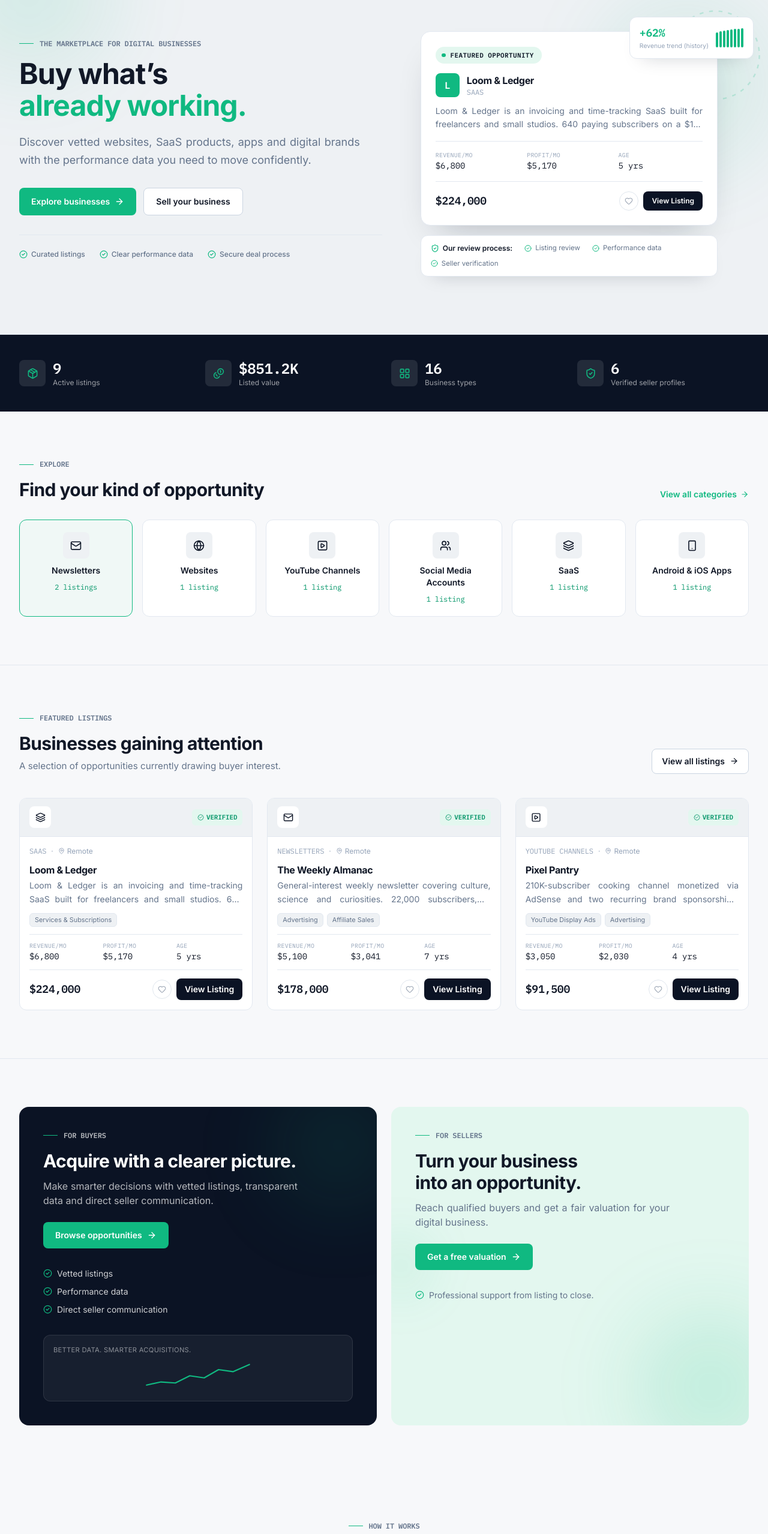
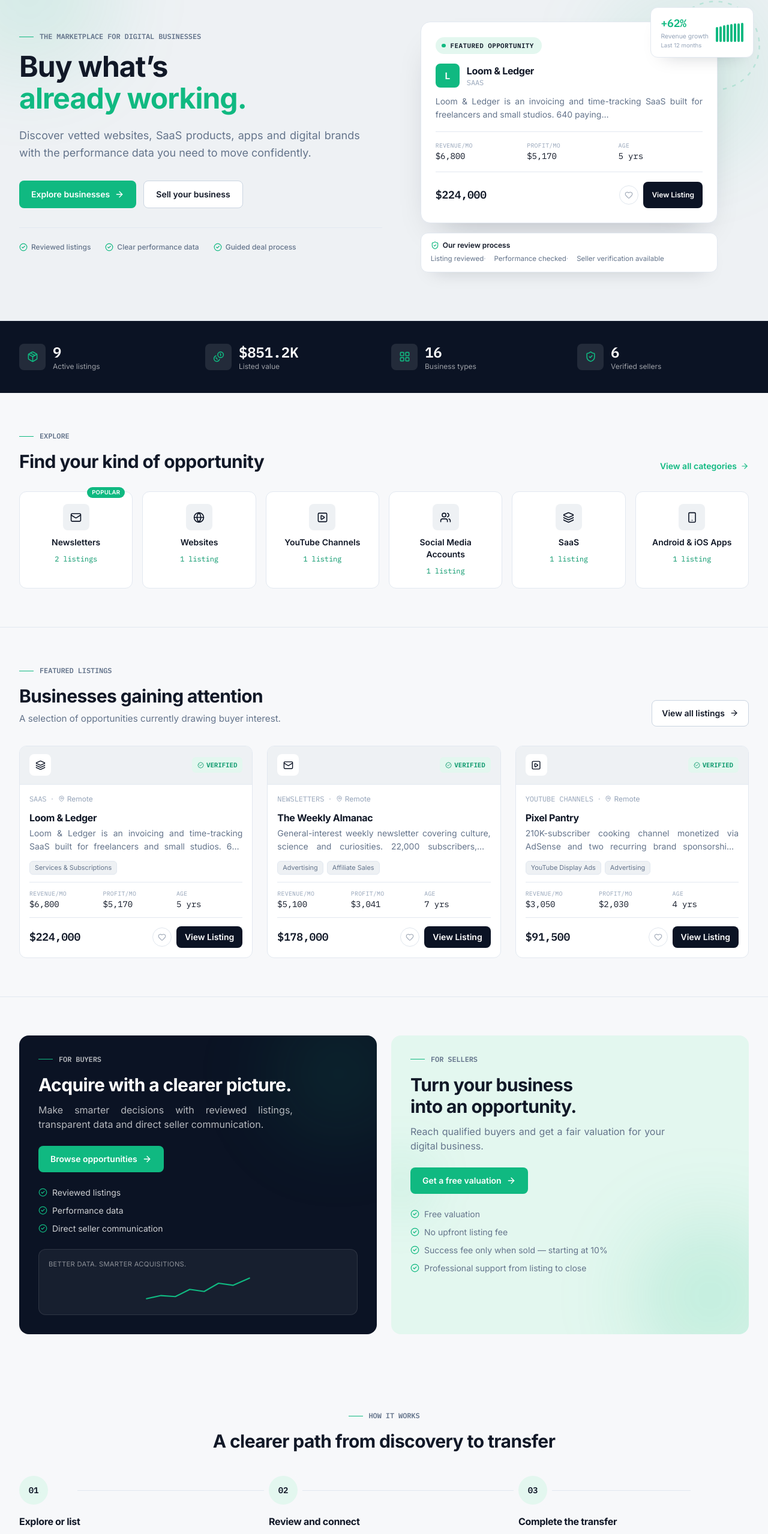
Before and after one commit to mdmanirmia/durqo-app, a Next.js app: page / in a window 1280 px wide. Shown: the part 132-2689 px from the top of the page at 60% size. Built offline with nearby package versions, Linux system fonts and the light colour scheme; no server answers; the database is empty.

Commit message:
Homepage refinement: spacing, honesty fixes, hero/category polish

```diff
--- a/src/app/page.tsx
+++ b/src/app/page.tsx
@@ -56,6 +56,30 @@ function fmtCompactUSD(n: number): string {
   return fmtUSD(n);
 }
 
+// A small number of hand-written, honest excerpts for specific listings
+// whose full overview reads awkwardly once cut to two lines — keyed by
+// title, and only ever used as an override of the real overview text, never
+// invented content. Anything not in this map falls back to `excerpt()`
+// below, which trims the listing's own real overview to a clean word
+// boundary (with CSS line-clamp-2 kept as a defensive fallback in the JSX
+// in case a browser renders the trimmed text wider than expected).
+const SPOTLIGHT_EXCERPTS: Record<string, string> = {
+  "PixelMind AI Design Studio": "AI-powered platform for creating on-brand marketing and social media assets.",
+};
+
+function excerpt(text: string, maxChars = 108): string {
+  if (text.length <= maxChars) return text;
+  const cut = text.slice(0, maxChars);
+  const lastSpace = cut.lastIndexOf(" ");
+  return (lastSpace > 40 ? cut.slice(0, lastSpace) : cut).trimEnd() + "…";
+}
+
+// The hero's review-process summary — one honest line describing Durqo's
+// marketplace-wide policy (see CONFIDENCE below), rendered as a single
+// nowrap line on wider screens and as an intentional 2-column grid (never
+// a lone wrapped item) below that, per the Sep 6 2026 refinement pass.
+const REVIEW_ITEMS = ["Listing reviewed", "Performance checked", "Seller verification available"];
+
 const STEPS = [
   { icon: Search, title: "Explore or list", body: "Browse vetted listings by category, or submit your own business to be listed." },
   { icon: LineChart, title: "Review and connect", body: "Evaluate performance data, ask questions and connect directly with the seller." },
@@ -99,7 +123,7 @@ export default async function Home() {
   // verified count automatically once sellers start verifying.
   const verifiedStat =
     verifiedCount > 0
-      ? { value: String(verifiedCount), label: "Verified seller profiles" }
+      ? { value: String(verifiedCount), label: "Verified sellers" }
       : { value: String(activeCategoryCount), label: "Categories with live listings" };
 
   // Featured opportunity (hero spotlight): prefer the highest-priced listing
@@ -135,6 +159,11 @@ export default async function Home() {
       : null;
   const sparkPoints = spotlightSeries.slice(-8);
   const sparkMax = sparkPoints.length ? Math.max(...sparkPoints, 1) : 1;
+  // Proof of Income is entered as a 12-month series across this project's
+  // seller forms, so "Last 12 months" is accurate for a normal listing —
+  // but if a listing has a shorter recorded history for any reason, say so
+  // honestly instead of claiming a span that isn't really there.
+  const spotlightPeriodLabel = spotlightSeries.length >= 10 ? "Last 12 months" : "Recorded history";
 
   const statsBar = [
     { icon: Package, value: String(listings.length), label: "Active listings" },
@@ -143,10 +172,14 @@ export default async function Home() {
     { icon: ShieldCheck, value: verifiedStat.value, label: verifiedStat.label },
   ];
 
+  const spotlightDescription = spotlight
+    ? SPOTLIGHT_EXCERPTS[spotlight.title] ?? excerpt(spotlight.overview || "Not disclosed")
+    : "";
+
   return (
     <main>
       {/* HERO */}
-      <section className="relative overflow-hidden border-b border-rule bg-paper-sunk py-16 sm:py-24">
+      <section className="relative overflow-hidden border-b border-rule bg-paper-sunk py-14 sm:py-20">
         <div
           className="pointer-events-none absolute -left-24 -top-24 h-72 w-72 rounded-full bg-brand/10 blur-3xl"
           aria-hidden
@@ -178,7 +211,7 @@ export default async function Home() {
               </div>
 
               <div className="mt-8 flex flex-wrap gap-x-6 gap-y-2.5 border-t border-rule pt-6">
-                {["Curated listings", "Clear performance data", "Secure deal process"].map((label) => (
+                {["Reviewed listings", "Clear performance data", "Guided deal process"].map((label) => (
                   <span key={label} className="flex items-center gap-1.5 text-xs font-medium text-ink-soft">
                     <CheckCircle2 size={14} className="text-brand" />
                     {label}
@@ -222,7 +255,7 @@ export default async function Home() {
                       </div>
                     </div>
                     <p className="mt-3 line-clamp-2 text-sm leading-relaxed text-ink-soft">
-                      {spotlight.overview || "Not disclosed"}
+                      {spotlightDescription}
                     </p>
 
                     <div className="mono mt-4 grid grid-cols-3 gap-3 border-t border-rule pt-4 text-sm">
@@ -248,7 +281,7 @@ export default async function Home() {
                         <WishlistButton listingId={spotlight.id} />
                         <Link
                           href={`/listing/${spotlight.id}`}
-                          className="rounded-lg bg-brand-strong px-3.5 py-2 text-xs font-semibold text-white hover:bg-navy-secondary"
+                          className="flex min-h-11 items-center rounded-lg bg-brand-strong px-3.5 py-2 text-xs font-semibold text-white hover:bg-navy-secondary"
                         >
                           View Listing
                         </Link>
@@ -257,17 +290,30 @@ export default async function Home() {
                   </div>
 
                   {/* Revenue trend — computed from the spotlight listing's
-                      own monthly stats; simply not rendered when there
-                      isn't enough real history to compute it. */}
-                  {spotlightTrendPercent !== null && (
+                      own monthly stats. The percentage only ever shows when
+                      there are at least two real recorded data points to
+                      compare; with a sparkline but no clean comparison, or
+                      with no history at all, this falls back to an honest
+                      label rather than a fabricated number. */}
+                  {(spotlightTrendPercent !== null || sparkPoints.length > 0) && (
                     <div className="mt-4 flex items-center gap-3 rounded-xl border border-rule bg-paper-raised px-4 py-3 shadow-[0_16px_32px_-22px_rgba(11,19,36,0.25)] lg:absolute lg:-right-2 lg:-top-2 lg:mt-0">
                       <div>
+                        {spotlightTrendPercent !== null ? (
+                          <>
                             <p className="mono text-lg font-bold text-brand">
                               {spotlightTrendPercent > 0 ? "+" : ""}
                               {spotlightTrendPercent}%
                             </p>
-                        <p className="text-[0.65rem] text-ink-faint">Revenue trend (history)</p>
+                            <p className="text-[0.65rem] text-ink-faint">Revenue growth</p>
+                            <p className="text-[0.6rem] text-ink-faint">{spotlightPeriodLabel}</p>
+                          </>
+                        ) : (
+                          <p className="max-w-[6.5rem] text-[0.72rem] font-semibold leading-snug text-ink-soft">
+                            12-month revenue trend
+                          </p>
+                        )}
                       </div>
+                      {sparkPoints.length > 0 && (
                         <div className="flex h-8 items-end gap-0.5" aria-hidden>
                           {sparkPoints.map((v, i) => (
                             <span
@@ -277,24 +323,41 @@ export default async function Home() {
                             />
                           ))}
                         </div>
+                      )}
                     </div>
                   )}
 
                   {/* Our review process — describes Durqo's actual policy
-                      (see "Confidence is built into every step" below),
-                      not a claim that this specific listing has completed
-                      every check, per the no-fake-verification brief. */}
-                  <div className="mt-4 flex flex-wrap items-center gap-x-5 gap-y-2 rounded-xl border border-rule bg-paper-raised px-4 py-3 shadow-[0_16px_32px_-22px_rgba(11,19,36,0.25)] lg:mr-8">
-                    <span className="flex items-center gap-1.5 text-xs font-semibold text-ink">
-                      <ShieldCheck size={14} className="text-brand" />
-                      Our review process:
+                      (see "Confidence is built into every step" below), not
+                      a claim that this specific listing has completed every
+                      check, per the no-fake-verification brief. Renders as a
+                      single balanced line on lg+ screens (where the card has
+                      room) and as an intentional 2-column grid below that —
+                      never a lone item left to wrap by itself, per the
+                      Sep 6 2026 refinement pass. */}
+                  <div className="mt-4 rounded-xl border border-rule bg-paper-raised px-4 py-3 shadow-[0_16px_32px_-22px_rgba(11,19,36,0.25)] lg:mr-8">
+                    <p className="flex items-center gap-1.5 text-xs font-semibold text-ink">
+                      <ShieldCheck size={14} className="shrink-0 text-brand" />
+                      Our review process
+                    </p>
+                    <div className="mt-2 grid grid-cols-2 gap-x-3 gap-y-1.5 lg:mt-1.5 lg:flex lg:flex-nowrap lg:items-center lg:gap-0">
+                      {REVIEW_ITEMS.map((t, i) => (
+                        <span
+                          key={t}
+                          className={`flex items-center gap-1.5 whitespace-nowrap text-[0.72rem] text-ink-soft ${
+                            i === 2 ? "col-span-2" : ""
+                          }`}
+                        >
+                          <CheckCircle2 size={11} className="shrink-0 text-brand lg:hidden" aria-hidden />
+                          {i > 0 && (
+                            <span className="hidden text-ink-faint lg:mr-2 lg:inline" aria-hidden>
+                              ·
                             </span>
-                    {["Listing review", "Performance data", "Seller verification"].map((t) => (
-                      <span key={t} className="flex items-center gap-1.5 text-[0.72rem] text-ink-soft">
-                        <CheckCircle2 size={12} className="shrink-0 text-brand" />
+                          )}
                           {t}
                         </span>
                       ))}
+                    </div>
                   </div>
                 </div>
               ) : (
@@ -308,7 +371,7 @@ export default async function Home() {
       </section>
 
       {/* STATS BAR */}
-      <section className="bg-brand-strong py-8 sm:py-10">
+      <section className="bg-brand-strong py-7 sm:py-9">
         <Container>
           <div className="grid grid-cols-2 gap-x-6 gap-y-8 sm:grid-cols-4">
             {statsBar.map(({ icon: Icon, value, label }) => (
@@ -327,7 +390,7 @@ export default async function Home() {
       </section>
 
       {/* CATEGORIES */}
-      <section className="border-b border-rule py-16 sm:py-20">
+      <section className="border-b border-rule py-14 sm:py-16">
         <Container>
           <div className="mb-8 flex flex-wrap items-end justify-between gap-4">
             <div>
@@ -343,16 +406,27 @@ export default async function Home() {
             {topCategories.map((c, i) => {
               const Icon = CATEGORY_ICONS[c.id];
               const count = categoryCounts.get(c.id) ?? 0;
+              // Every tile shares the same default appearance now — the
+              // green border/background only ever appears on hover or
+              // keyboard focus. The leading tile is real inventory's most
+              // active category (topCategories is sorted by live listing
+              // count), so it earns a "Popular" label instead of looking
+              // pre-selected by default — and only when it genuinely has
+              // listings, never on an empty catalog.
+              const isPopular = i === 0 && count > 0;
               return (
                 <Link
                   key={c.id}
                   href={`/buy?category=${c.id}`}
                   data-reveal
-                  className={`group flex flex-col items-center gap-2.5 rounded-xl border p-5 text-center transition hover:-translate-y-0.5 hover:border-brand hover:shadow-[0_16px_32px_-22px_rgba(15,23,41,0.25)] ${
-                    i === 0 ? "border-brand bg-brand-soft/40" : "border-rule bg-paper-raised"
-                  }`}
+                  className="group relative flex flex-col items-center gap-2.5 rounded-xl border border-rule bg-paper-raised p-5 text-center transition hover:-translate-y-0.5 hover:border-brand hover:bg-brand-soft/40 hover:shadow-[0_16px_32px_-22px_rgba(15,23,41,0.25)] focus-visible:-translate-y-0.5 focus-visible:border-brand focus-visible:bg-brand-soft/40 focus-visible:shadow-[0_16px_32px_-22px_rgba(15,23,41,0.25)] focus-visible:outline-none focus-visible:ring-2 focus-visible:ring-brand/50"
                 >
-                  <span className="grid h-11 w-11 place-items-center rounded-lg bg-paper-sunk text-brand-strong transition group-hover:bg-brand group-hover:text-white">
+                  {isPopular && (
+                    <span className="absolute -top-2 right-3 rounded-full bg-brand px-2 py-0.5 text-[0.6rem] font-semibold uppercase tracking-wide text-white">
+                      Popular
+                    </span>
+                  )}
+                  <span className="grid h-11 w-11 place-items-center rounded-lg bg-paper-sunk text-brand-strong transition group-hover:bg-brand group-hover:text-white group-focus-visible:bg-brand group-focus-visible:text-white">
                     <Icon size={19} />
                   </span>
                   <span className="text-sm font-semibold text-ink">{c.name}</span>
@@ -367,9 +441,9 @@ export default async function Home() {
       </section>
 
       {/* BUSINESSES GAINING ATTENTION */}
-      <section className="border-b border-rule py-16 sm:py-20">
+      <section className="border-b border-rule py-14 sm:py-16">
         <Container>
-          <div className="mb-10 flex flex-wrap items-end justify-between gap-4">
+          <div className="mb-8 flex flex-wrap items-end justify-between gap-4">
             <div>
               <DashEyebrow>Featured listings</DashEyebrow>
               <h2 className="text-2xl sm:text-3xl">Businesses gaining attention</h2>
@@ -377,7 +451,7 @@ export default async function Home() {
                 A selection of opportunities currently drawing buyer interest.
               </p>
             </div>
-            <Button href="/buy" variant="secondary">
+            <Button href="/buy" variant="secondary" className="min-h-11">
               View all listings
               <ArrowRight size={15} />
             </Button>
@@ -398,24 +472,30 @@ export default async function Home() {
         </Container>
       </section>
 
-      {/* FOR BUYERS / FOR SELLERS */}
-      <section className="py-16 sm:py-20">
+      {/* FOR BUYERS / FOR SELLERS — kept compact and balanced (Sep 6 2026
+          refinement pass): both panels now carry the same content density
+          (a headline, one line of copy, a CTA, and a 3-4 line checklist),
+          rather than the buyer panel alone also carrying a decorative
+          chart card. The seller panel's checklist states Durqo's real,
+          published fee policy (see /sell and /terms — Success Fee section)
+          rather than a generic reassurance line. */}
+      <section className="py-12 sm:py-16">
         <Container>
           <div className="grid gap-6 lg:grid-cols-2">
-            <div className="relative overflow-hidden rounded-2xl bg-brand-strong p-8 sm:p-10">
+            <div className="relative overflow-hidden rounded-2xl bg-brand-strong p-6 sm:p-8">
               <div className="pointer-events-none absolute -right-12 -top-12 h-56 w-56 rounded-full bg-brand/10 blur-3xl" aria-hidden />
               <div className="relative">
                 <DashEyebrow onDark>For buyers</DashEyebrow>
                 <h3 className="text-3xl text-white">Acquire with a clearer picture.</h3>
                 <p className="mt-3 max-w-[42ch] text-white/70">
-                  Make smarter decisions with vetted listings, transparent data and direct seller communication.
+                  Make smarter decisions with reviewed listings, transparent data and direct seller communication.
                 </p>
                 <Button href="/buy" size="lg" className="mt-6">
                   Browse opportunities
                   <ArrowRight size={16} />
                 </Button>
-                <div className="mt-8 flex flex-col gap-2.5">
-                  {["Vetted listings", "Performance data", "Direct seller communication"].map((t) => (
+                <div className="mt-6 flex flex-col gap-2.5">
+                  {["Reviewed listings", "Performance data", "Direct seller communication"].map((t) => (
                     <span key={t} className="flex items-center gap-2 text-sm text-white/80">
                       <CheckCircle2 size={15} className="text-brand" />
                       {t}
@@ -423,7 +503,7 @@ export default async function Home() {
                   ))}
                 </div>
 
-                <div className="mt-8 rounded-xl border border-white/10 bg-white/5 p-4">
+                <div className="mt-6 rounded-xl border border-white/10 bg-white/5 p-4">
                   <p className="text-[0.7rem] uppercase tracking-wide text-white/50">Better data. Smarter acquisitions.</p>
                   <svg viewBox="0 0 200 56" className="mt-3 h-12 w-full text-brand" fill="none" aria-hidden>
                     <polyline
@@ -438,7 +518,7 @@ export default async function Home() {
               </div>
             </div>
 
-            <div className="relative overflow-hidden rounded-2xl bg-brand-soft p-8 sm:p-10">
+            <div className="relative overflow-hidden rounded-2xl bg-brand-soft p-6 sm:p-8">
               <div className="pointer-events-none absolute -bottom-16 -right-16 h-64 w-64 rounded-full bg-brand/15 blur-3xl" aria-hidden />
               <div className="pointer-events-none absolute -left-8 top-1/2 h-24 w-24 -translate-y-1/2 rounded-full bg-brand/10 blur-2xl" aria-hidden />
               <div className="relative">
@@ -451,10 +531,19 @@ export default async function Home() {
                   Get a free valuation
                   <ArrowRight size={16} />
                 </Button>
-                <p className="mt-8 flex items-center gap-2 text-sm text-ink-soft">
-                  <CheckCircle2 size={15} className="text-brand" />
-                  Professional support from listing to close.
-                </p>
+                <div className="mt-6 flex flex-col gap-2.5">
+                  {[
+                    "Free valuation",
+                    "No upfront listing fee",
+                    "Success fee only when sold — starting at 10%",
+                    "Professional support from listing to close",
+                  ].map((t) => (
+                    <span key={t} className="flex items-center gap-2 text-sm text-ink-soft">
+                      <CheckCircle2 size={15} className="shrink-0 text-brand" />
+                      {t}
+                    </span>
+                  ))}
+                </div>
               </div>
             </div>
           </div>
@@ -462,13 +551,13 @@ export default async function Home() {
       </section>
 
       {/* HOW IT WORKS */}
-      <section className="border-b border-rule py-16 sm:py-20">
+      <section className="border-b border-rule py-14 sm:py-16">
         <Container>
-          <div className="mb-14 text-center">
+          <div className="mb-10 text-center">
             <DashEyebrow center>How it works</DashEyebrow>
             <h2 className="text-2xl sm:text-3xl">A clearer path from discovery to transfer</h2>
           </div>
-          <div className="relative grid gap-10 sm:grid-cols-3">
+          <div className="relative grid gap-8 sm:grid-cols-3">
             <div className="pointer-events-none absolute left-[8%] right-[8%] top-6 hidden h-px bg-rule sm:block" aria-hidden />
             {STEPS.map(({ title, body }, i) => (
               <div key={title} data-reveal className="relative flex flex-col items-start">
@@ -484,9 +573,9 @@ export default async function Home() {
       </section>
 
       {/* CONFIDENCE / TRUST */}
-      <section className="bg-brand-strong py-16 sm:py-20">
+      <section className="bg-brand-strong py-14 sm:py-16">
         <Container>
-          <div className="grid gap-10 lg:grid-cols-[0.85fr_1.15fr] lg:gap-16">
+          <div className="grid gap-8 lg:grid-cols-[0.85fr_1.15fr] lg:gap-12">
             <div>
               <DashEyebrow onDark>Our commitment</DashEyebrow>
               <h2 className="text-2xl text-white sm:text-3xl">Confidence is built into every step.</h2>
@@ -494,12 +583,12 @@ export default async function Home() {
                 A trusted marketplace with the checks and balances serious buyers and sellers expect.
               </p>
             </div>
-            <div className="flex flex-col gap-6">
+            <div className="flex flex-col gap-5">
               {CONFIDENCE.map(({ icon: Icon, title, body }, i) => (
                 <div
                   key={title}
                   data-reveal
-                  className={`flex gap-4 ${i < CONFIDENCE.length - 1 ? "border-b border-white/10 pb-6" : ""}`}
+                  className={`flex gap-4 ${i < CONFIDENCE.length - 1 ? "border-b border-white/10 pb-5" : ""}`}
                 >
                   <span className="grid h-10 w-10 shrink-0 place-items-center rounded-lg bg-white/10 text-brand">
                     <Icon size={18} />
@@ -515,17 +604,18 @@ export default async function Home() {
         </Container>
       </section>
 
-      {/* FINAL CTA */}
-      <section className="relative overflow-hidden py-16 sm:py-24">
+      {/* FINAL CTA — trimmed to a compact ~280-320px band on desktop
+          (Sep 6 2026 refinement pass); content and both buttons unchanged. */}
+      <section className="relative overflow-hidden py-10 sm:py-11">
         <div className="pointer-events-none absolute -bottom-20 left-1/2 h-64 w-[36rem] -translate-x-1/2 rounded-full bg-brand/5 blur-3xl" aria-hidden />
         <Container className="relative">
           <div className="mx-auto max-w-[620px] text-center">
             <span className="eyebrow mx-auto">Digital businesses. Real opportunities.</span>
             <h2 className="mt-4 text-3xl sm:text-4xl">Ready to find your next opportunity?</h2>
             <p className="mt-3 text-ink-soft">
-              Browse verified listings, or get a free valuation on the business you&rsquo;re ready to sell.
+              Browse reviewed listings, or get a free valuation on the business you&rsquo;re ready to sell.
             </p>
-            <div className="mt-8 flex flex-wrap justify-center gap-3">
+            <div className="mt-6 flex flex-wrap justify-center gap-3">
               <Button href="/buy" size="lg">
                 Explore businesses
                 <ArrowRight size={16} />
```
Lines whose indentation alone changed are shown as unchanged.
